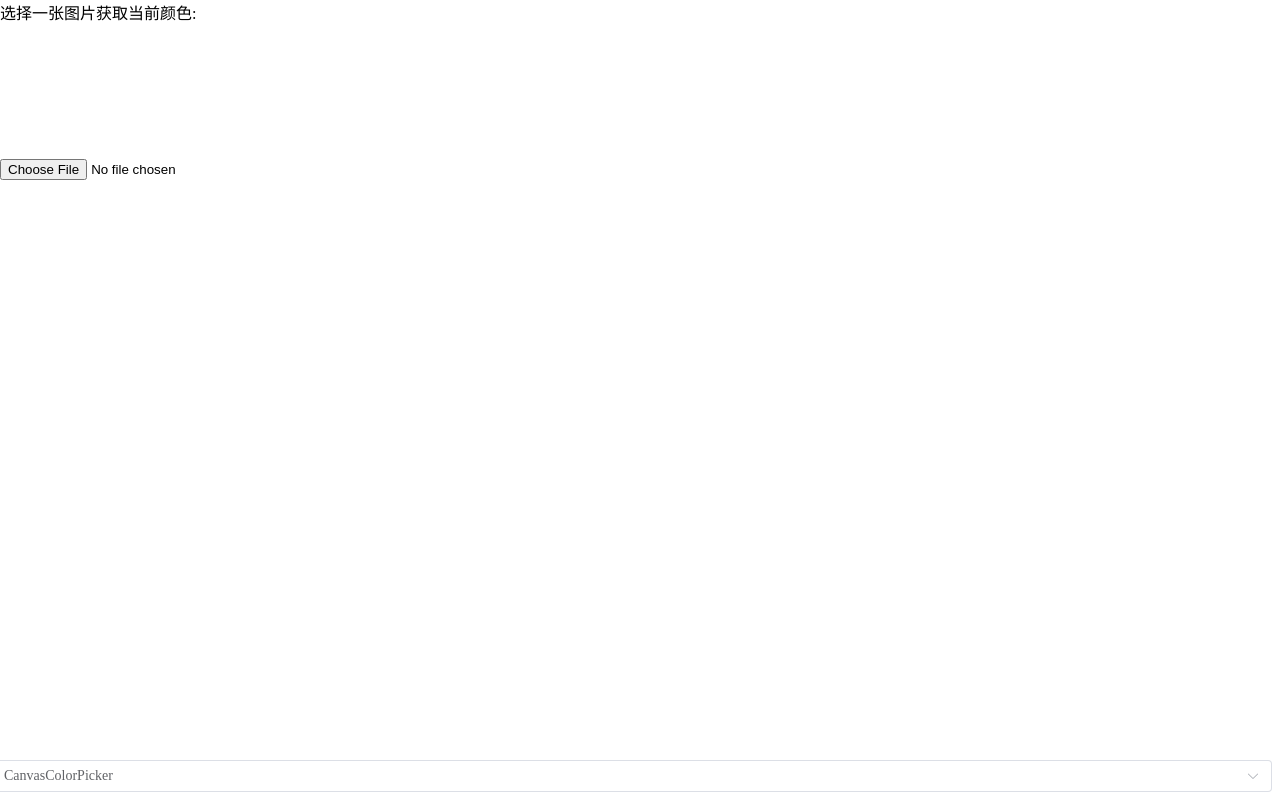
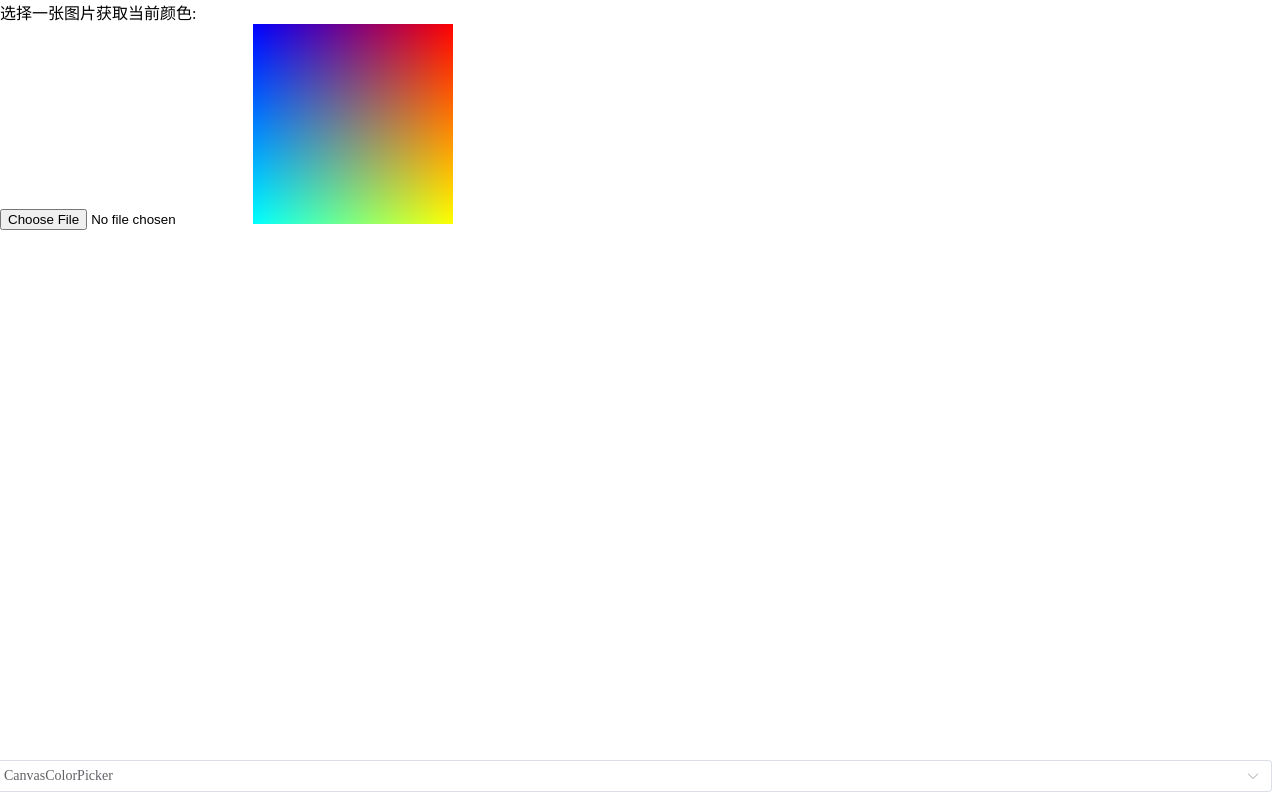
Before and after one commit to ckvv/vue-project, a Vue app: page /#/CanvasColorPicker in a window 1280 px wide. Built offline with nearby package versions, Linux system fonts and the light colour scheme.

Commit message:
Update CanvasColorPicker.vue

```diff
--- a/src/views/CanvasColorPicker.vue
+++ b/src/views/CanvasColorPicker.vue
@@ -1,5 +1,5 @@
 <script setup lang="ts">
-import { computed, shallowRef } from 'vue';
+import { computed, onMounted, shallowRef } from 'vue';
 
 const canvasRef = shallowRef<HTMLCanvasElement>();
 const color = shallowRef('');
@@ -49,6 +49,36 @@ const loadImage = (url: string): Promise<HTMLImageElement> => {
   return controller;
 };
 
+const getImageData = (w: number, h: number) => {
+  const imageData = new ImageData(w, h);
+  const length = imageData.data.length;
+  for (let i = 0; i < length; i += 4) {
+    // Percentage in the x direction, times 255
+    const x = ((i % (w * 4)) / (w * 4)) * 255;
+    // Percentage in the y direction, times 255
+    const y = (Math.ceil(i / (h * 4)) / (h)) * 255;
+
+    // Modify pixel data
+    imageData.data[i + 0] = x; // R value
+    imageData.data[i + 1] = y; // G value
+    imageData.data[i + 2] = 255 - x; // B value
+    imageData.data[i + 3] = 255; // A value
+  }
+
+  if (canvasRef.value) {
+    canvasRef.value.width = w;
+    canvasRef.value.height = h;
+  }
+
+  return imageData;
+};
+
+onMounted(() => {
+  if (ctx.value) {
+    ctx.value.putImageData(getImageData(200, 200), 0, 0);
+  }
+});
+
 const handlerChange = async (e: Event) => {
   const files = (e.target as HTMLInputElement).files;
   if (!files?.length) { return; }
```
